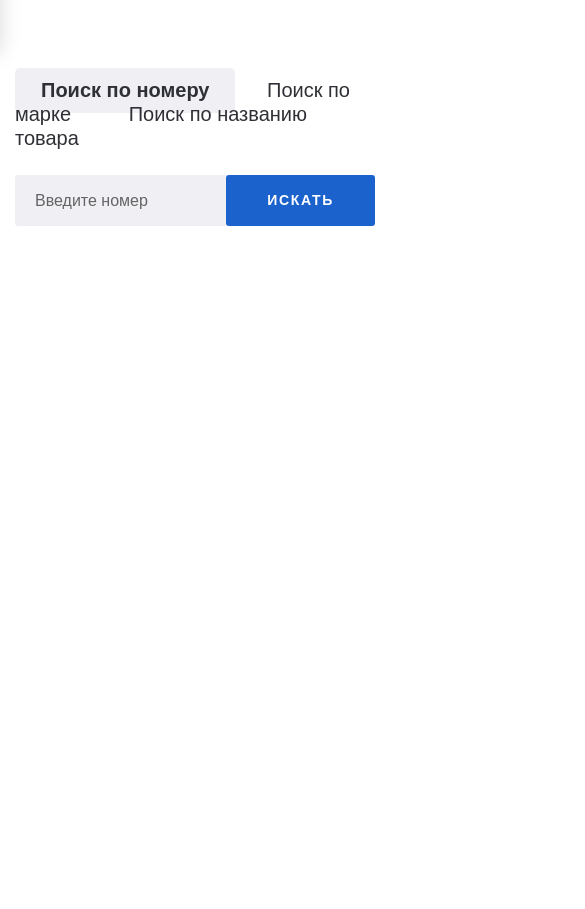
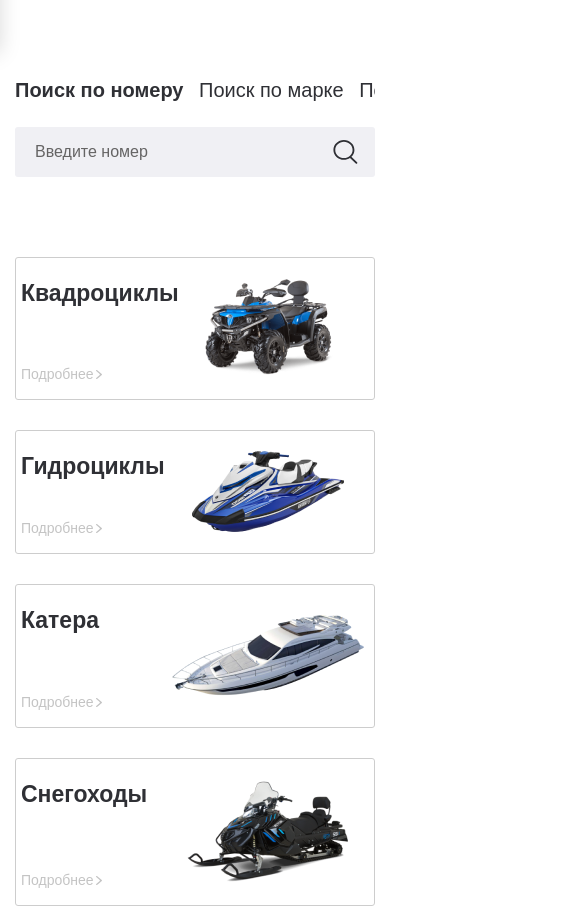
Before and after one commit to bozhenova/drive-moto, a website: page index.html in a window 390 px wide. Shown: the part 984-1893 px from the top of the page, 585 px wide, since content can reach past the window. Before the commit the page ends 1290 px from the top, so only its background shows below. Drawn offline with nearby package versions, Linux system fonts and the light colour scheme.

Commit message:
Add adaptive version of search tabs and categories

```diff
--- a/css/media.css
+++ b/css/media.css
@@ -1,3 +1,9 @@
+@media (max-width: 1200px) {
+  .product__more {
+    margin-top: 60px;
+  }
+}
+
 @media (max-width: 1200px) {
   .banner-section__slider-img {
     min-height: 380px;
@@ -10,6 +16,10 @@
 
   .banner-section__slider {
     max-width: 600px;
+  }
+
+  .categories__inner {
+    justify-content: space-around;
   }
 }
 
@@ -47,8 +57,10 @@
 
   .menu__mobile-line {
     background-color: #f0f0f4;
-    padding: 14px 0 14px 15px;
+    padding: 14px 15px;
     min-width: 450px;
+    display: flex;
+    justify-content: space-around;
   }
 
   .menu__btn {
@@ -85,12 +97,25 @@
     max-width: 100%;
     margin-bottom: 25px;
   }
+
+  .mobile-overflow {
+    width: 1000px;
+  }
+
+  .search__tabs {
+    overflow-x: scroll;
+  }
+
+  .search__tabs::-webkit-scrollbar {
+    display: none;
+  }
 }
 
 @media (max-width: 640px) {
   .header__address {
     display: none;
   }
+
   .banner-section__slider-img {
     min-height: 200px;
   }
@@ -98,10 +123,56 @@
   .banner-section .container {
     padding: 0;
   }
+
+  .search__content-form {
+    position: relative;
+  }
+
+  .search__content-btn {
+    font-size: 0;
+    line-height: 0px;
+    background-image: url('../images/search-mobile.svg');
+    width: 24px;
+    height: 24px;
+    padding: 17px;
+    right: 8px;
+    top: 13px;
+    background-color: transparent;
+    background-repeat: no-repeat;
+    position: absolute;
+  }
+
+  .search__content-input {
+    height: 50px;
+    padding-right: 50px;
+  }
+
+  .search__tabs-item {
+    padding: 5px 0;
+  }
+
+  .search__tabs-item + .search__tabs-item {
+    margin-left: 10px;
+  }
+
+  .search__tabs-item.tab--active {
+    border-radius: 0;
+    background-color: transparent;
+    font-family: 'SFProDisplay-Semibold', sans-serif;
+    font-weight: 600;
+    border-bottom: 2px solid #1c62cd;
+  }
+
+  .mobile-overflow {
+    width: 620px;
+  }
 }
 
 @media (max-width: 440px) {
   .banner-section__slider-img {
     min-height: 164px;
   }
+  .categories__item {
+    padding: 20px 0 16px 5px;
+  }
 }
--- a/index.html
+++ b/index.html
@@ -309,10 +309,12 @@
         </div>
       </div>
     </section>
+
     <div class="search page-section">
       <div class="container">
         <div class="search__inner">
           <div class="search__tabs">
+            <div class="mobile-overflow">
               <a class="tab search__tabs-item tab--active" href="#tab-1"
                 >Поиск по номеру</a
               >
@@ -320,6 +322,7 @@
               <a class="tab search__tabs-item" href="#tab-3"
                 >Поиск по названию товара</a
               >
+            </div>
           </div>
           <div class="search__content">
             <div
@@ -366,7 +369,7 @@
       </div>
     </div>
 
-    <!-- <section class="categories page-section">
+    <section class="categories page-section">
       <div class="container">
         <div class="categories__inner">
           <a class="categories__item" href="#">
@@ -432,7 +435,7 @@
         <div class="products__inner">
           <h3 class="products__title">Популярные товары</h3>
           <div class="tabs-wrapper">
-            <div class="tabs products__tabs">
+            <div class="tabs products__tabs mobile-overflow">
               <a class="tab products__tab tab--active" href="#product-tab-1"
                 >запчасти</a
               >
@@ -1245,7 +1248,7 @@
           >
         </div>
       </div>
-    </footer> -->
+    </footer>
 
     <script src="https://ajax.googleapis.com/ajax/libs/jquery/3.4.1/jquery.min.js"></script>
     <script src="js/slick.min.js"></script>
```
Also changed, not shown: images/search-mobile.svg (added). Lines whose indentation alone changed are shown as unchanged.
